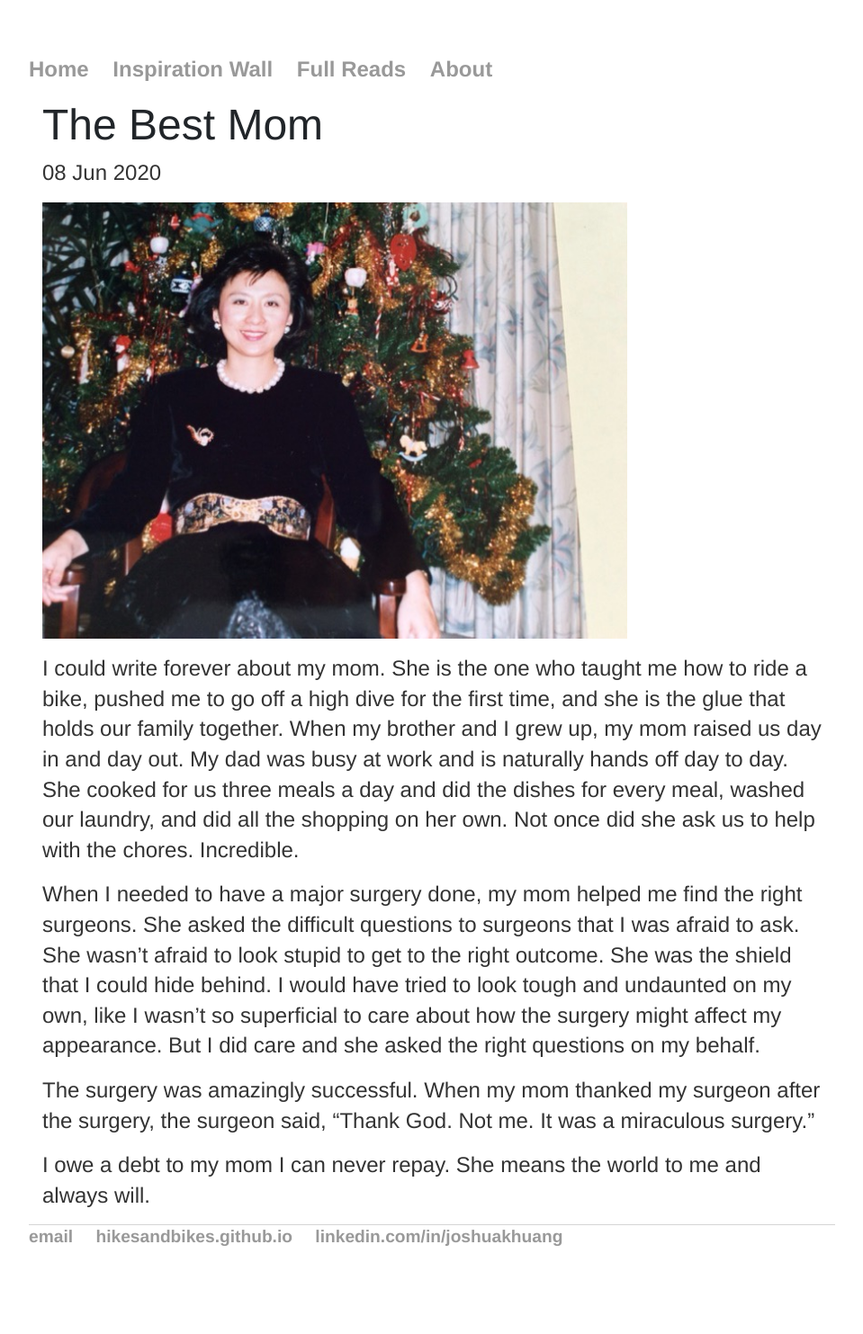
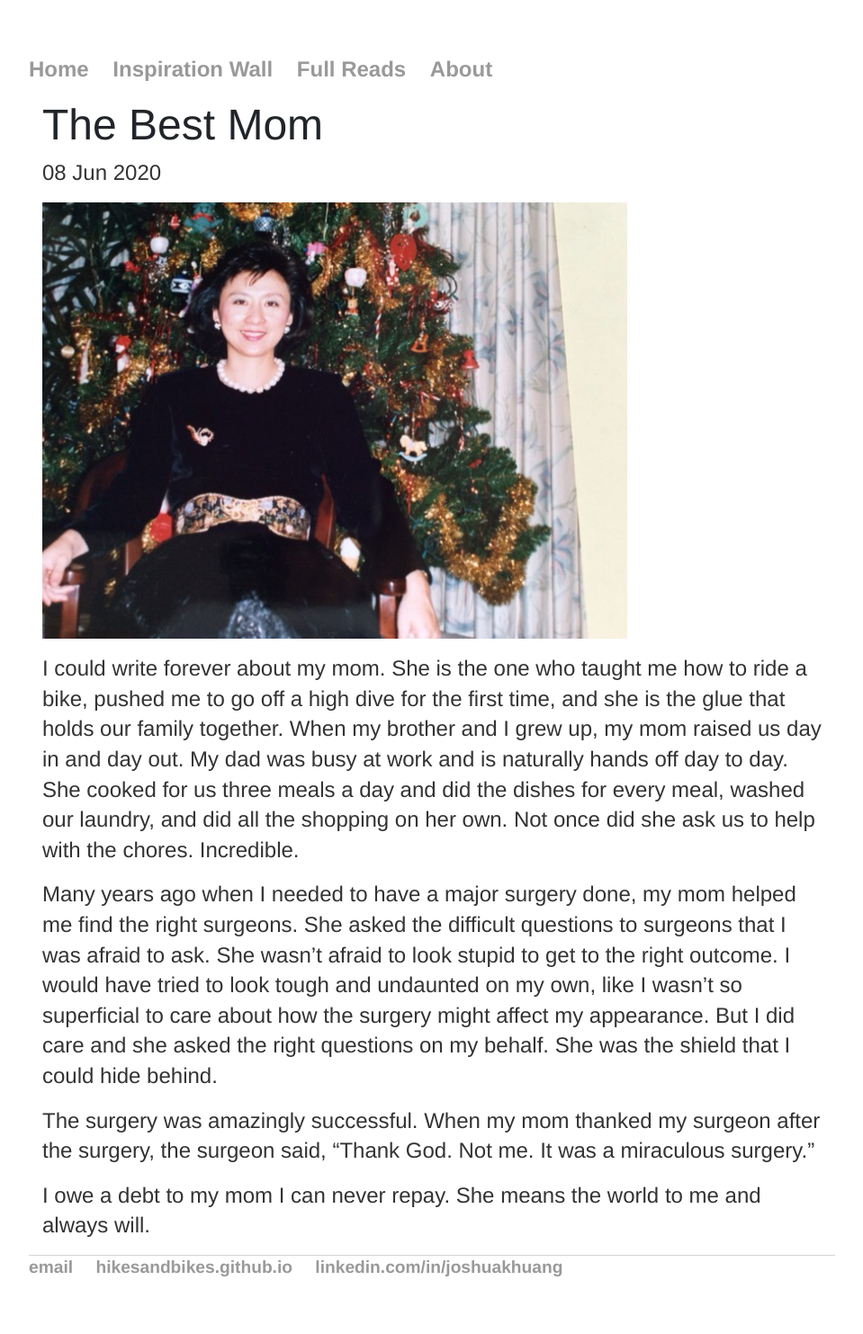
Before and after one commit to hikesandbikes/hikesandbikes.github.io, a Jekyll site: the page built from _posts/2020-06-08-mom.md, in a window 1280 px wide. Shown: the whole page at 90% size, without its empty margins (160-1119 px from the left). Built offline with Jekyll 4.4.1, drawn with Linux system fonts in a browser that asks for light colours; before the commit the page ends 1449 px from its top, so only the background shows below that.

Commit message:
revise mom

```diff
--- a/_posts/2020-06-08-mom.md
+++ b/_posts/2020-06-08-mom.md
@@ -17,9 +17,9 @@ date: 2020-06-08
 
 <p>
 
-When I needed to have a major surgery done, my mom helped me find the right surgeons. She asked the difficult questions to surgeons that I was afraid to ask. She wasn’t afraid to look stupid to get to the right outcome.   She was the shield that I could hide behind.  I would have tried to look tough
+Many years ago when I needed to have a major surgery done, my mom helped me find the right surgeons. She asked the difficult questions to surgeons that I was afraid to ask. She wasn’t afraid to look stupid to get to the right outcome.   I would have tried to look tough
 and undaunted on my own, like I wasn’t so superficial to care about how the surgery might affect my appearance.
-But I did care and she asked the right questions on my behalf.
+But I did care and she asked the right questions on my behalf.  She was the shield that I could hide behind.
 
 
 </p>
@@ -29,5 +29,5 @@ The surgery was amazingly successful.  When my mom thanked my surgeon after the
 miraculous surgery."
 
 <p>
-			I owe a debt to my mom I can never repay.  She means the world to me and always will.
+I owe a debt to my mom I can never repay.  She means the world to me and always will.
 </p>
```
